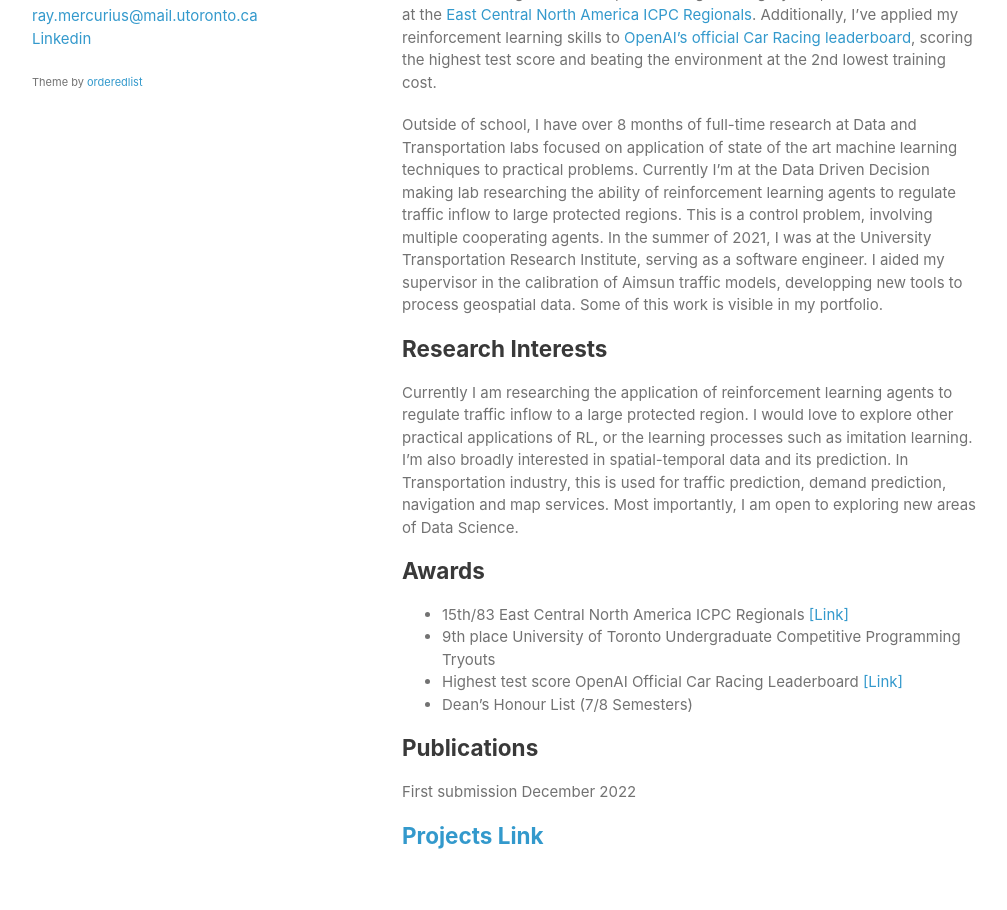
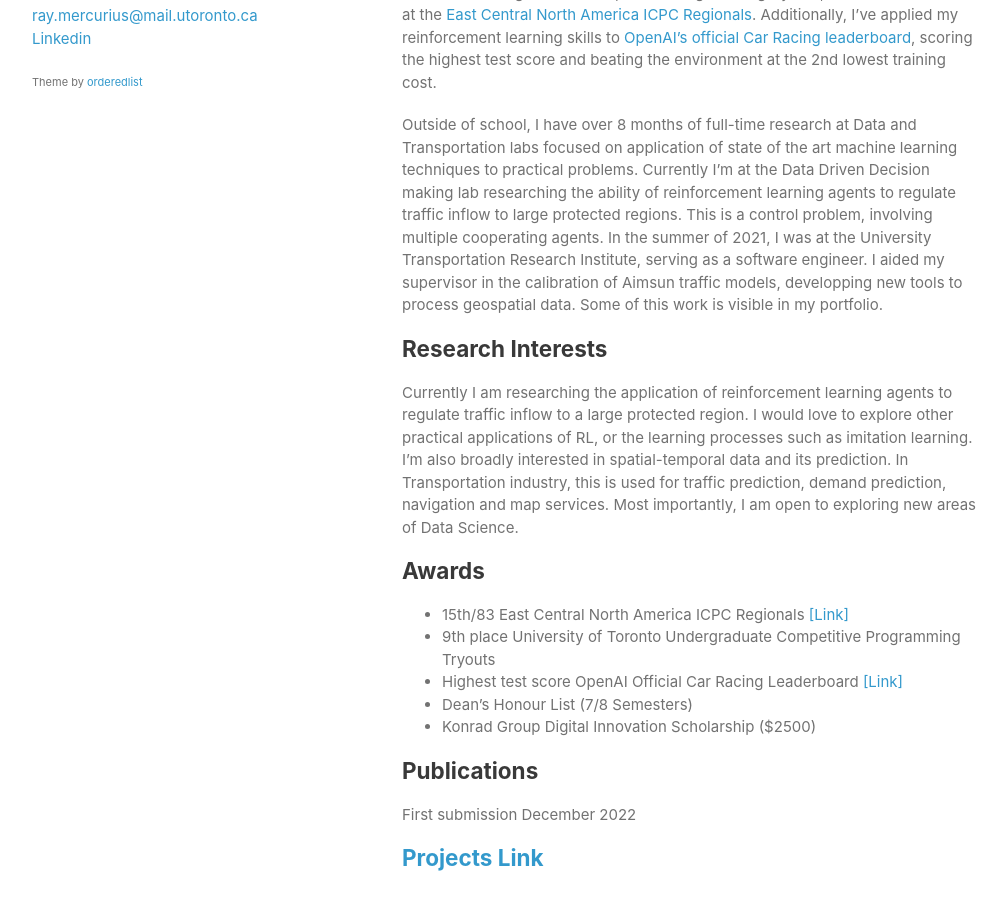
Before and after one commit to Ceudan/Ceudan_Reads.github.io, a Jekyll site: the page built from index.md, in a window 1280 px wide and 1392 px high, cut to the strip 366-1276 px from the top of the window. Shown: the whole strip, without its empty margins (133-1140 px from the left). Built offline with Jekyll 4.4.1, drawn with Linux system fonts in a browser that asks for light colours.

Commit message:
Update index.md

```diff
--- a/index.md
+++ b/index.md
@@ -17,6 +17,7 @@
 - 9th place University of Toronto Undergraduate Competitive Programming Tryouts
 - Highest test score OpenAI Official Car Racing Leaderboard [[Link]](https://github.com/openai/gym/wiki/Leaderboard)
 - Dean's Honour List (7/8 Semesters)
+- Konrad Group Digital Innovation Scholarship ($2500)
 
 ## Publications
 
```
